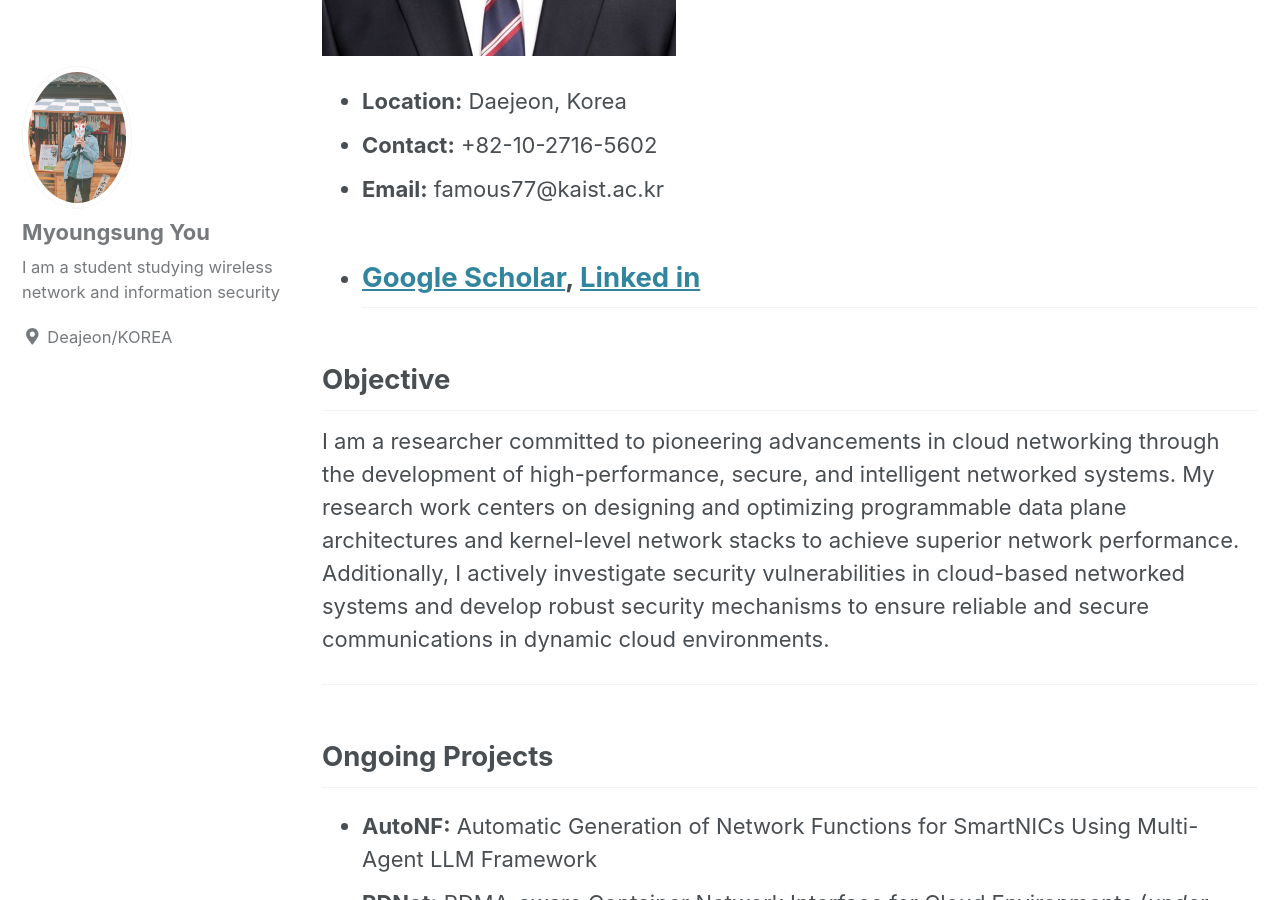
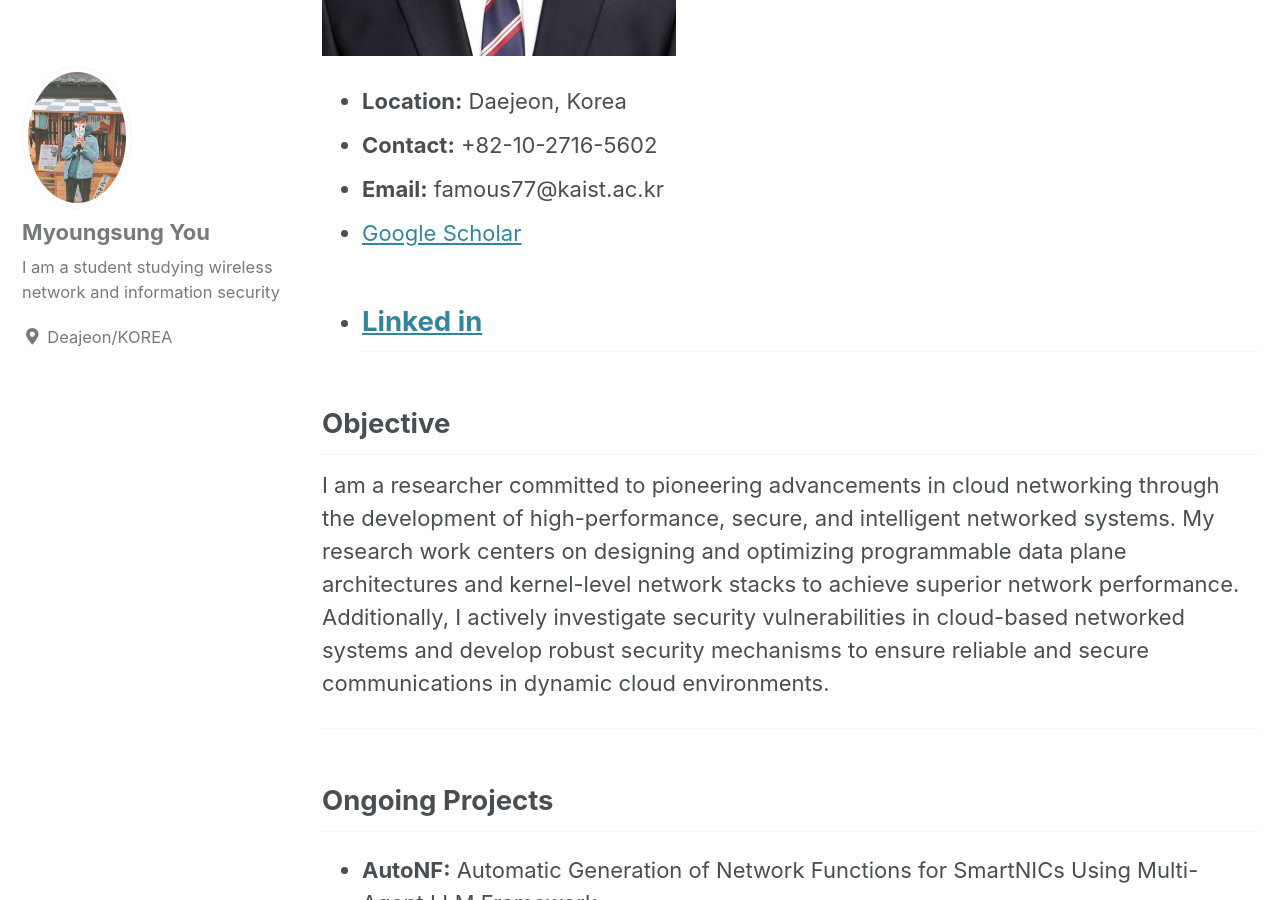
Before and after one commit to Famous7/famous7.github.io, a Jekyll site: the page built from _posts/2018-05-20-cv.md, in a window 1280 px wide and 900 px high, scrolled down 647 px. Built offline with Jekyll 4.4.1, drawn with Linux system fonts in a browser that asks for light colours; cached includes are drawn as plain includes; nearby versions of some CDN libraries; our own code applies the rules of GitHub Pages for plain Markdown files.

Commit message:
Update 2018-05-20-cv.md

```diff
--- a/_posts/2018-05-20-cv.md
+++ b/_posts/2018-05-20-cv.md
@@ -16,7 +16,8 @@ permalink: /portfolio/
 - **Location:** Daejeon, Korea
 - **Contact:** +82-10-2716-5602
 - **Email:** famous77@kaist.ac.kr
-- [Google Scholar](https://scholar.google.com/citations?hl=ko&user=zfB3C4kAAAAJ), [Linked in](https://www.linkedin.com/in/myoungsung-you-706124147/)
+- [Google Scholar](https://scholar.google.com/citations?hl=ko&user=zfB3C4kAAAAJ)
+- [Linked in](https://www.linkedin.com/in/myoungsung-you-706124147/)
 ---
 
 ## Objective
```
